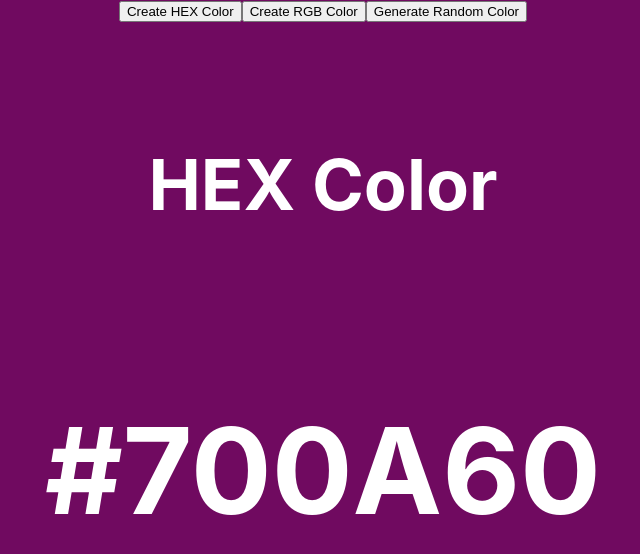
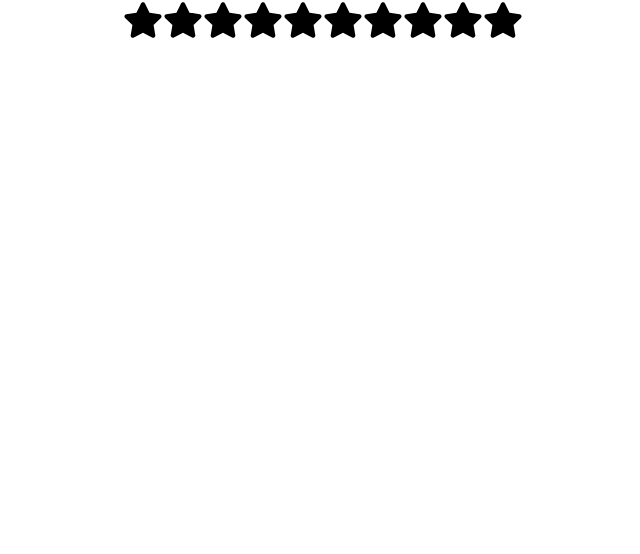
Before and after one commit to Mr-otmane/clivia, a React (Create React App) app: page / in a window 1280 px wide. Shown: the top 554 px of the page, without its empty margins (317-957 px from the left). Built offline with nearby package versions, Linux system fonts and the light colour scheme.

Commit message:
Star-Rating new folder in react js

```diff
--- a/package.json
+++ b/package.json
@@ -9,6 +9,7 @@
     "@testing-library/user-event": "^13.5.0",
     "react": "^19.0.0",
     "react-dom": "^19.0.0",
+    "react-icons": "^5.5.0",
     "react-scripts": "5.0.1",
     "web-vitals": "^2.1.4"
   },
--- a/src/App.js
+++ b/src/App.js
@@ -1,7 +1,7 @@
-import './App.css';
-import Accordian from './accordian';
-import RandomColor from './components/random-color';
-
+import "./App.css";
+import Accordian from "./accordian";
+import RandomColor from "./components/random-color";
+import StarRating from "./components/star-rating";
 
 function App() {
   return (
@@ -9,8 +9,9 @@
       {/* Accordian component */}
       {/* <Accordian/> */}
       {/* Random color component */}
-      <RandomColor/>
-
+      {/* <RandomColor/> */}
+      {/* Star rating component */}
+      <StarRating noOfStars={10} />
     </div>
   );
 }
--- /dev/null
+++ b/src/components/star-rating/index.jsx
@@ -0,0 +1,37 @@
+import { useState } from "react";
+import { FaStar } from "react-icons/fa";
+import './styles.css'
+
+export default function StarRating({ noOfStars = 5 }) {
+  const [rating, setRating] = useState(0);
+  const [hover, setHover] = useState(0);
+
+  function handleClick(getCurrentIndex) {
+    setRating(getCurrentIndex);
+  }
+  function handleMouseEnter(getCurrentIndex) {
+    setHover(getCurrentIndex);
+  }
+
+  function handleMouseLeave() {
+    setHover(rating);
+  }
+
+  return (
+    <div className="star-rating">
+      {[...Array(noOfStars)].map((_, index) => {
+        index += 1;
+        return (
+          <FaStar
+            key={index}
+            className={index <= (hover || rating) ? "active" : "inactive"}
+            onClick={() => handleClick(index)}
+            onMouseMove={() => handleMouseEnter(index)}
+            onMouseLeave={() => handleMouseLeave()}
+            size={40}
+          />
+        );
+      })}
+    </div>
+  );
+}
--- /dev/null
+++ b/src/components/star-rating/styles.css
@@ -0,0 +1,11 @@
+
+
+
+
+.active {
+    color: #fff700;
+}
+
+.inactive{
+    color: #000000;
+}
```
Also changed, not shown: 1 other file (tests, documents, lock files or other folders).
